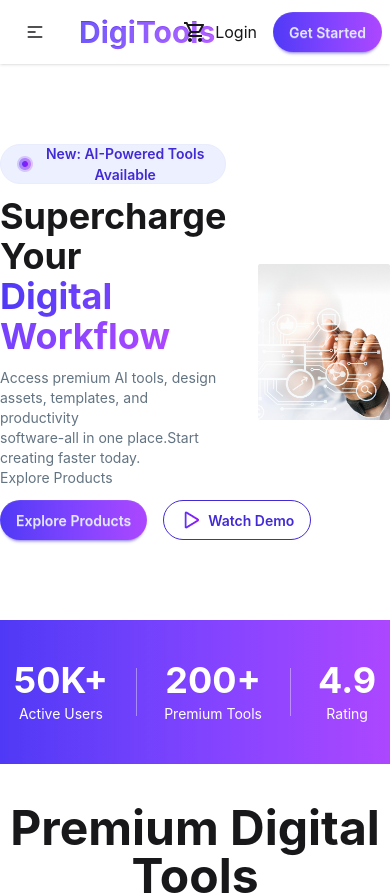
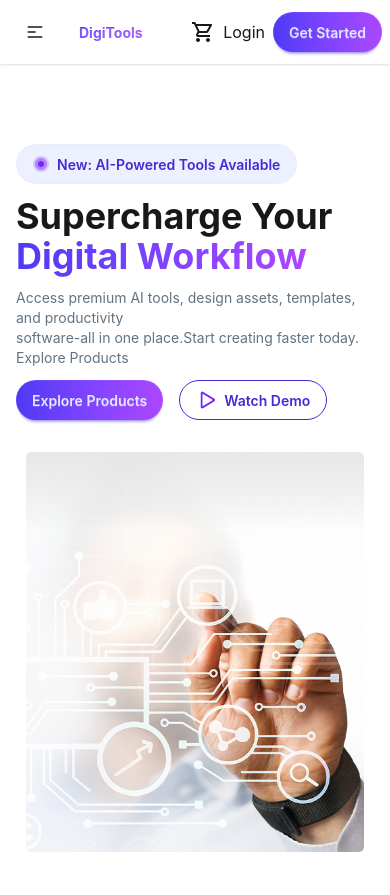
Before and after one commit to saikot05/Digi-Tools, a React (Vite) app: page / in a window 390 px wide. Shown: the top 895 px of the page. Built offline with nearby package versions, Linux system fonts and the light colour scheme.

Commit message:
make responsive navbar

```diff
--- a/src/componets/Bannar/Bannar.jsx
+++ b/src/componets/Bannar/Bannar.jsx
@@ -4,7 +4,7 @@ import playIcon from '../../assets/play.png';
 import circleIcon from '../../assets/products/circle.png';
 const Bannar = () => {
     return (
-        <div className='max-w-6xl mx-auto w-full flex items-center justify-between gap-8 py-20'>
+        <div className='max-w-6xl mx-auto w-full flex flex-col sm:flex-col md:flex-row items-center justify-between gap-8 py-20 sm:text-center md:text-left px-4'>
             <div className='space-y-3'>
                 <button className='btn btn-primary btn-soft rounded-full flex items-center gap-2'><img src={circleIcon} alt="" />New: AI-Powered Tools Available</button>
                 <h2 className='text-4xl font-bold'>Supercharge Your <br /><span className='text-transparent bg-clip-text bg-gradient-to-r from-[#4F39F6] to-purple-500'>Digital Workflow</span></h2>
--- a/src/componets/navbar/Navbar.jsx
+++ b/src/componets/navbar/Navbar.jsx
@@ -18,7 +18,7 @@ const Navbar = ({cartCount}) => {
                         <li><a>FAQ</a></li>
                     </ul>
                 </div>
-                <h2 className="btn btn-ghost text-3xl font-bold bg-clip-text text-transparent bg-gradient-to-r from-[#4F39F6] to-purple-500">DigiTools</h2>
+                <h2 className="btn btn-ghost sm:text-xl lg:text-3xl font-bold bg-clip-text text-transparent bg-gradient-to-r from-[#4F39F6] to-purple-500">DigiTools</h2>
             </div>
             <div className="navbar-center hidden lg:flex">
                 <ul className="menu menu-horizontal px-1">
@@ -29,7 +29,7 @@ const Navbar = ({cartCount}) => {
                 <li><a>FAQ</a></li>
                 </ul>
             </div>
-            <div className="navbar-end gap-4">
+            <div className="navbar-end gap-2">
                 <button className='flex items-center gap-2'>
                     <div className='relative inline-flex'>
                         <MdOutlineShoppingCart size={24}/>{cartCount > 0 &&(<span className='absolute -top-2 -right-2 bg-red-500 text-white text-xs rounded-full w-4 h-4  flex items-center justify-center'>{cartCount}</span>)}
```
